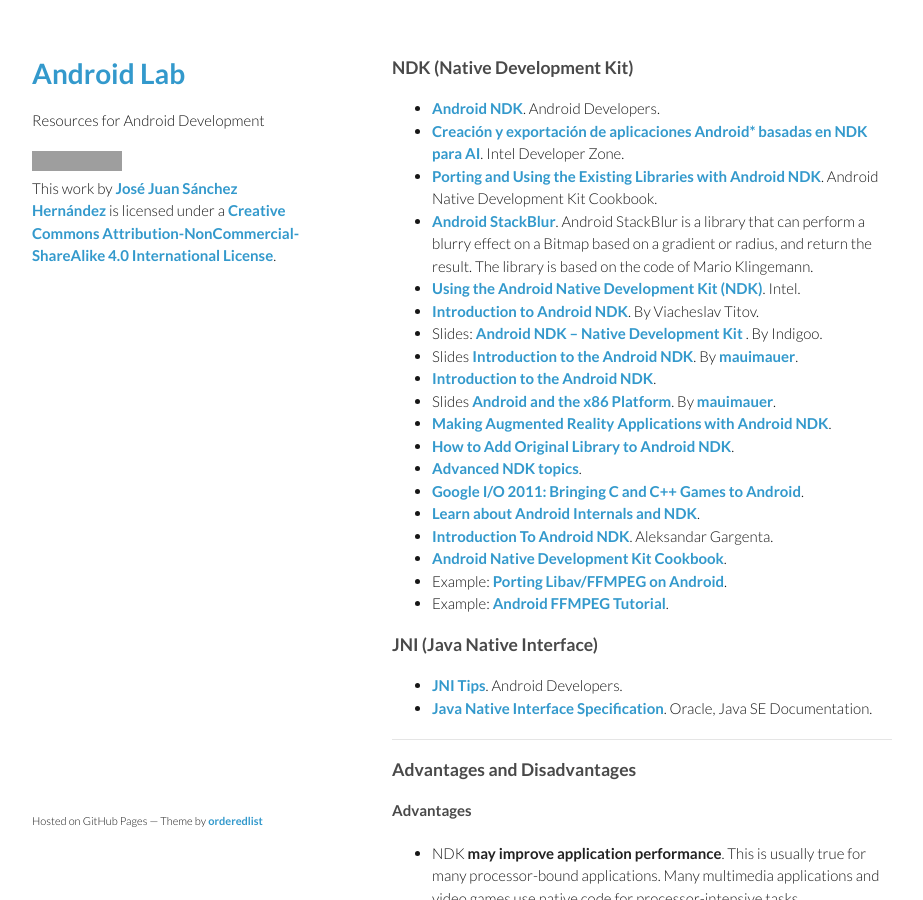
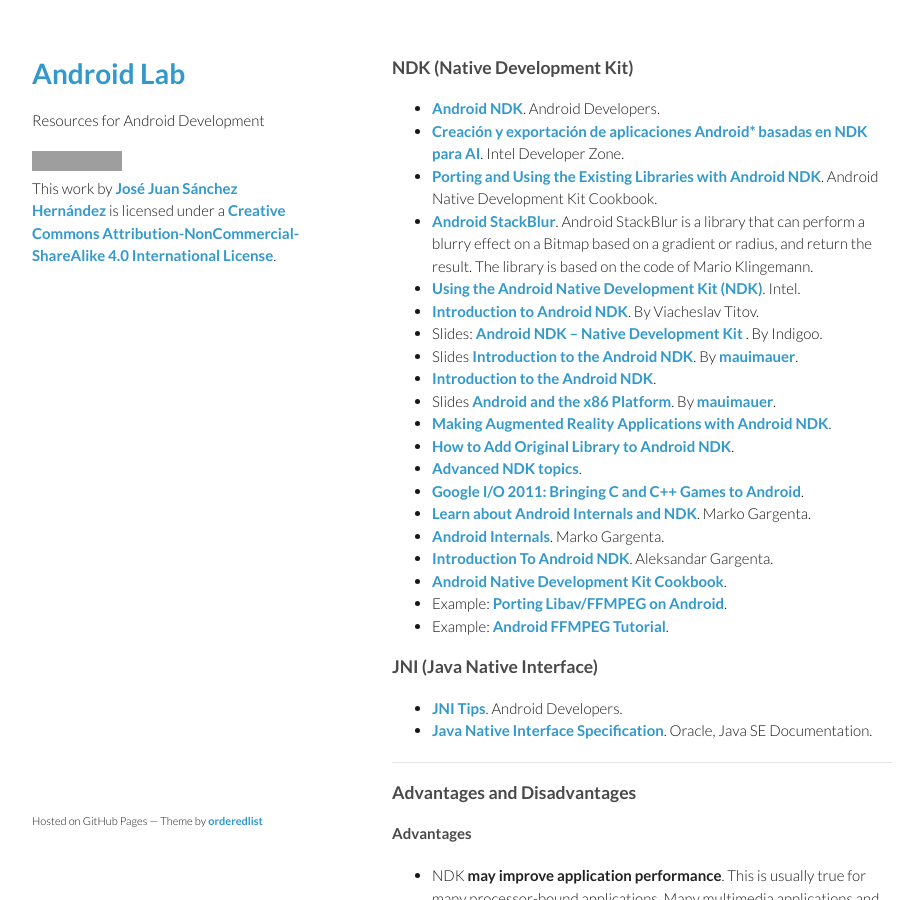
Before and after one commit to josejuansanchez/josejuansanchez.github.io, a Jekyll site: the page built from androidlab/ndk.md, in a window 1280 px wide and 900 px high. Shown: the whole window, without its empty margins (178-1101 px from the left). Built offline with Jekyll 4.4.1, drawn with Linux system fonts in a browser that asks for light colours; grey boxes are pictures that could not be loaded.

Commit message:
Update ndk.md

```diff
--- a/androidlab/ndk.md
+++ b/androidlab/ndk.md
@@ -19,7 +19,8 @@
 * [How to Add Original Library to Android NDK](http://www.slideshare.net/noritsuna/lecture03-2-web).
 * [Advanced NDK topics](http://www.slideshare.net/seamaster29/advanced-ndk-topics).
 * [Google I/O 2011: Bringing C and C++ Games to Android](https://www.youtube.com/watch?v=5yorhsSPFG4&feature=youtube_gdata_player).
-* [Learn about Android Internals and NDK](https://www.youtube.com/watch?v=byFTAhXVF7k&feature=youtube_gdata_player).
+* [Learn about Android Internals and NDK](https://www.youtube.com/watch?v=byFTAhXVF7k&feature=youtube_gdata_player). Marko Gargenta.
+* [Android Internals](http://www.slideshare.net/marakana99/marakana-androidinternals). Marko Gargenta.
 * [Introduction To Android NDK](https://thenewcircle.com/s/post/1153/introduction_to_ndk). Aleksandar Gargenta.
 * [Android Native Development Kit Cookbook](http://www.amazon.com/Android-Native-Development-Kit-Cookbook/dp/1849691509).
 * Example: [Porting Libav/FFMPEG on Android](http://libavandroid.wordpress.com/2013/12/31/porting-libavffmpeg-android/).
```
